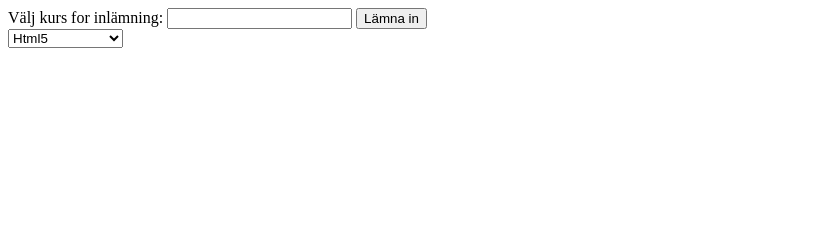
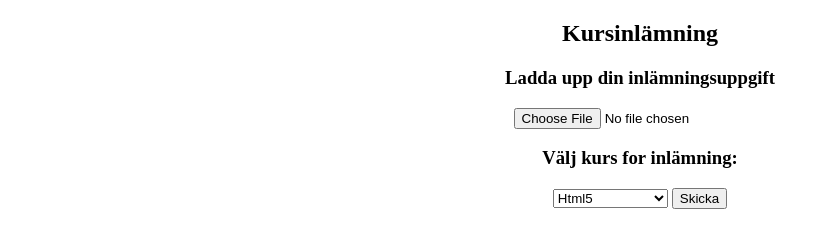
Before and after one commit to Tinnitus95/Team-Snake, a plain HTML site: page assignment.html in a window 1280 px wide. Shown: the whole page, without its empty margins (0-830 px from the left). Drawn offline with Linux system fonts and the light colour scheme.

Commit message:
added assignment

```diff
--- a/assignment.html
+++ b/assignment.html
@@ -6,16 +6,19 @@
     <meta charset="UTF-8">
     <meta name="viewport" content="width=device-width, initial-scale=1.0">
     <meta http-equiv="X-UA-Compatible" content="ie=edge">
+    <script src="resourses/js/assignment.js"></script>
+    <link rel="stylesheet" href="resourses/css/assignment.css">
     <title>Uppgift</title>
 </head>
 
 <body>
-    <form method="kurs" id="kurs-list">
-        Välj kurs for inlämning:
-        <input type="kurs" name="kursToUpload" id="kursToUpload">
-        <input type="submit" value="Lämna in" name="submit">
+    <div class="main-assignment">
+        <h2>Kursinlämning</h2>
+        <h3>Ladda upp din inlämningsuppgift</h3>
+        <form method="">
+            <input type="file" name="kursToUpload" id="kursToUpload">
         </form>
-
+        <h3>Välj kurs for inlämning:</h3>
         <select name="kurslist" form="kursform" id="file-course-select">
             <option value="Html5">Html5</option>
             <option value="JacaScript">JavaScript</option>
@@ -23,6 +26,9 @@
             <option value="Arbetesmetodik">Arbetesmetodik</option>
         </select>
 
+        <button type="skicka" onclick="myFunction()">Skicka</button>
+    </div>
+
 </body>
 
 </html>
--- /dev/null
+++ b/resourses/css/assignment.css
@@ -0,0 +1,3 @@
+.main-assignment {
+    text-align: center;
+}
--- a/resourses/js/assignment.js
+++ b/resourses/js/assignment.js
@@ -1,16 +1,12 @@
-function file() {
-    let f =
-}
-// SKapa en funktion för att ta emot filen
-// I den funktionen ska hämta filens värde
-// hämta selecorns väde
-// Efter filen är uppladdad ska skicka en window.alert med filnamn och kurs
-
-function assignments() {
-    // bind variabel till id "kurslista"
-    var l =
-
-        // bind variable till id "upload"
-
-        // gör en window.alert med tack för + filnamn + i kurs + kurslista.value
-}
+function myFunction() {
+    var file = document.getElementById("kursToUpload").value;
+    let i = document.getElementById("file-course-select");
+    let course = i.options[i.selectedIndex].value;
+    if (file === "") {
+        window.alert("Filen saknas!")
+        return
+    } else {
+        window.alert("Tack för uppgiften i " + course + file);
+    }
+    location.reload();
+};
```
Lines whose indentation alone changed are shown as unchanged.
